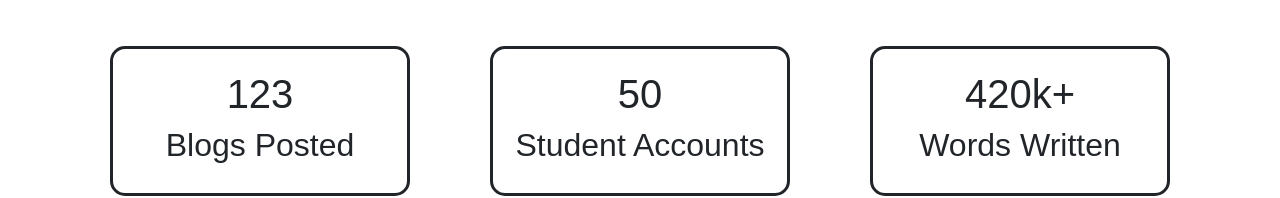
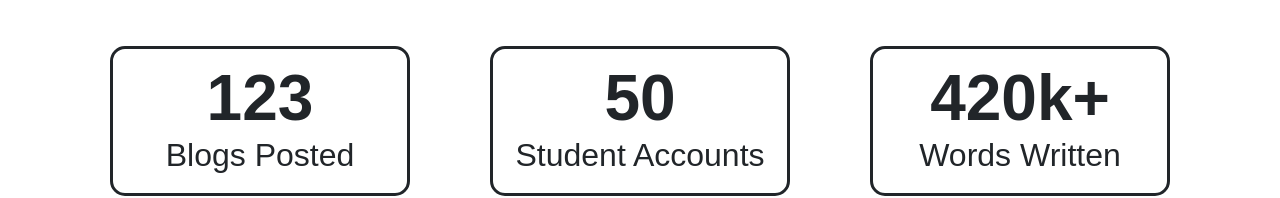
Before and after one commit to jacobbria/webdevelopment_blog_frontend, a Vue app: page / in a window 1280 px wide. Shown: the part 495-693 px from the top of the page. Built offline with nearby package versions, Linux system fonts and the light colour scheme.

Commit message:
Fixed card styles.

```diff
--- a/index.html
+++ b/index.html
@@ -4,7 +4,7 @@
     <meta charset="UTF-8" />
     <link rel="icon" type="image/svg+xml" href="/vite.svg" />
     <meta name="viewport" content="width=device-width, initial-scale=1.0" />
-    <title>Vite + Vue</title>
+    <title>Tech Blog</title>
 
     <!-- CDN to Teachers Google Font -->
     <link rel="preconnect" href="https://fonts.googleapis.com">
--- a/src/components/BlogsPostedCard.vue
+++ b/src/components/BlogsPostedCard.vue
@@ -42,9 +42,9 @@
 
 }
 
-h1 {
+.total h1 {
     margin-top: 10px;
-    font-size: 5rem;
+    font-size: 4rem;
     line-height: .9;
     font-weight: 600;
 }
```
